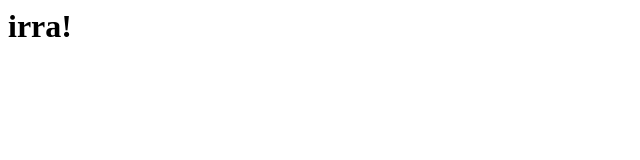
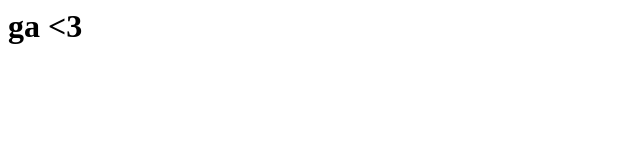
Before and after one commit to natmantovani/jc-nat.github.io, a plain HTML site: page index.html in a window 1280 px wide. Shown: the full height of the page, 0-640 px from the left. Drawn offline with Linux system fonts and the light colour scheme.

Commit message:
Update index.html

```diff
--- a/index.html
+++ b/index.html
@@ -6,6 +6,6 @@
 </head>
 
 <body>
-<h1> irra! </h1>
+<h1> ga <3 </h1>
 </body>
 </html>
```
